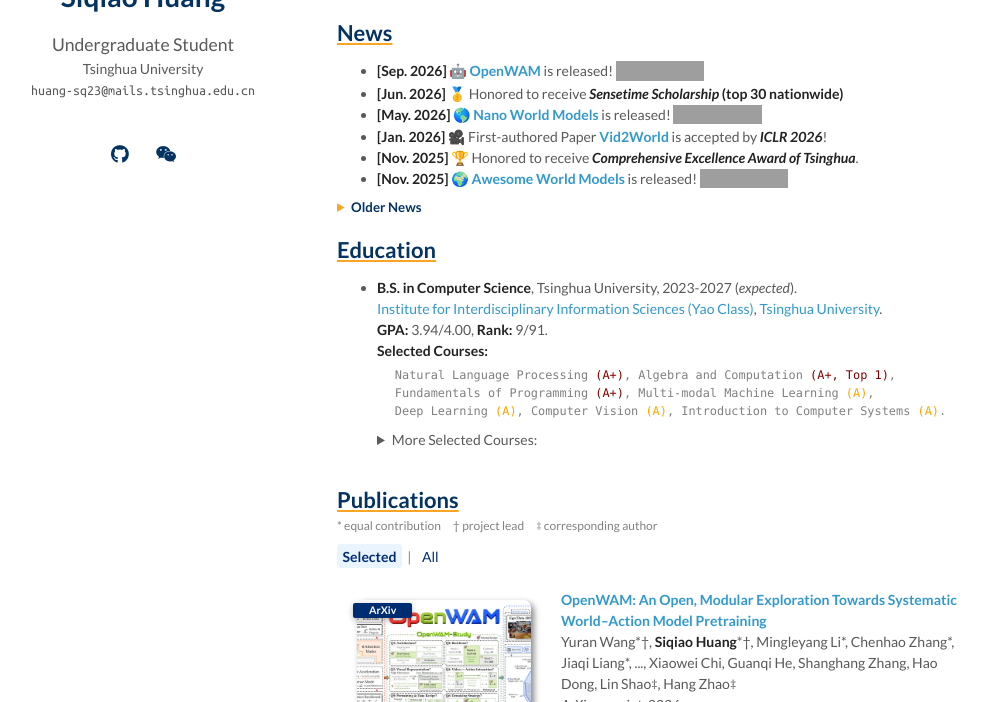
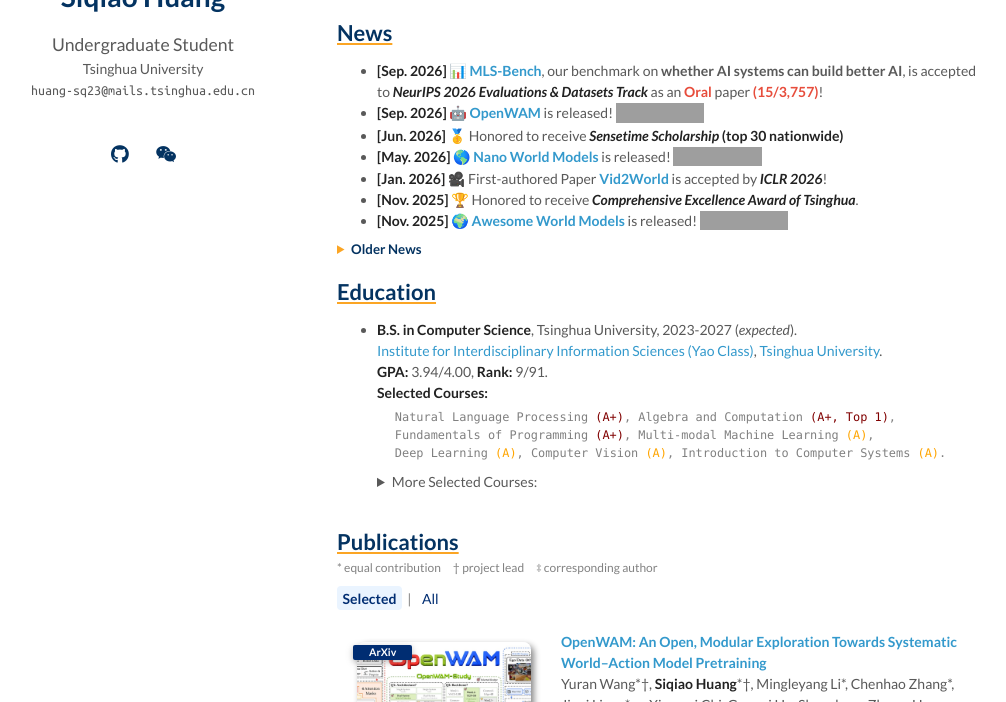
Before and after one commit to knightnemo/knightnemo.github.io, a Jekyll site: the page built from index.md, in a window 1280 px wide and 900 px high, scrolled down 423 px, cut to the strip 198-900 px from the top of the window. Shown: the whole strip, without its empty margins (133-1139 px from the left). Built offline with Jekyll 4.4.1, drawn with Linux system fonts in a browser that asks for light colours; a style sheet for code colours, icons or effects is not loaded; our own code applies the rules of GitHub Pages for plain Markdown files; grey boxes are pictures that could not be loaded.

Commit message:
Announce the MLS-Bench NeurIPS 2026 oral in News
Note the acceptance rate inline and colour both "Oral" and the ratio
with the same red used for the publication entry. The colour has to sit
on a <b>, since the theme pins `strong { color: #222 }`.

Co-Authored-By: Claude Opus 5 <noreply@anthropic.com>

```diff
--- a/index.md
+++ b/index.md
@@ -95,6 +95,7 @@ My research goal is to develop **fundamental models with intrinsic understanding
 Recently, I am been thinking a lot about **adaptation / self-improvement of robot policies**, especially for agile, dexterous and long-horizon manipulation.
 
 ## News
+- **[Sep. 2026]** 📊 <b>[MLS-Bench](https://mls-bench.com/)</b>, our benchmark on <b>whether AI systems can build better AI</b>, is accepted to **_NeurIPS 2026 Evaluations & Datasets Track_** as an <b style="color:#e74d3c">Oral</b> paper <b style="color:#e74d3c">(15/3,757)</b>!
 - **[Sep. 2026]** <b>[🤖 OpenWAM](https://openwam-official.github.io/)</b> is released! <a href='https://github.com/OpenWAM-Official/OpenWAM'> <img class='inline-badge' src='https://img.shields.io/badge/dynamic/json?url=https%3A%2F%2Fapi.github.com%2Frepos%2FOpenWAM-Official%2FOpenWAM&query=%24.stargazers_count&label=stars&logo=github&style=social&cacheSeconds=3600' alt='GitHub stars'/></a>
 - **[Jun. 2026]** 🥇 Honored to receive **_Sensetime Scholarship_ (top 30 nationwide)**
 - **[May. 2026]** <b>[🌎 Nano World Models](https://simchowitzlabpublic.github.io/nano-world-model/)</b> is released! <a href='https://github.com/simchowitzlabpublic/nano-world-model'> <img class='inline-badge' src='https://img.shields.io/badge/dynamic/json?url=https%3A%2F%2Fapi.github.com%2Frepos%2Fsimchowitzlabpublic%2Fnano-world-model&query=%24.stargazers_count&label=stars&logo=github&style=social&cacheSeconds=3600' alt='GitHub stars'/></a>
```
